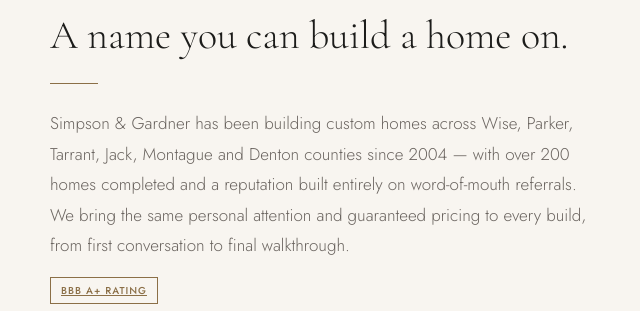
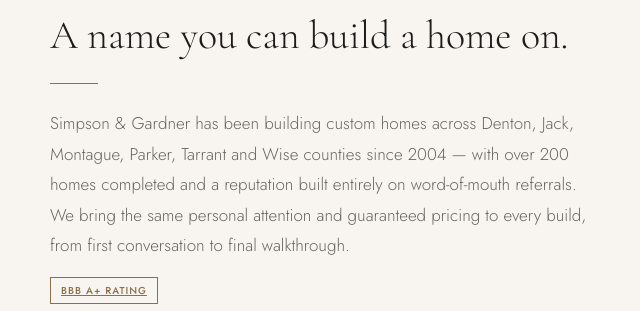
Before and after one commit to design-kings/simpson-gardner-website, a plain HTML site: page index.html in a window 1280 px wide. Shown: the part 799-1110 px from the top of the page, 10-650 px from the left. Drawn offline with nearby package versions, Linux system fonts and the light colour scheme; no server answers.

Commit message:
Alphabetize counties in homepage copy

```diff
--- a/index.html
+++ b/index.html
@@ -45,7 +45,7 @@
     <div class="section-eyebrow">Who we are</div>
     <h2 class="section-title">A name you can build a home on.</h2>
     <div class="rule"></div>
-    <p class="section-body">Simpson &amp; Gardner has been building custom homes across Wise, Parker, Tarrant, Jack, Montague and Denton counties since 2004 — with over 200 homes completed and a reputation built entirely on word-of-mouth referrals. We bring the same personal attention and guaranteed pricing to every build, from first conversation to final walkthrough.</p>
+    <p class="section-body">Simpson &amp; Gardner has been building custom homes across Denton, Jack, Montague, Parker, Tarrant and Wise counties since 2004 — with over 200 homes completed and a reputation built entirely on word-of-mouth referrals. We bring the same personal attention and guaranteed pricing to every build, from first conversation to final walkthrough.</p>
     <a class="badge-bbb" href="https://www.bbb.org/us/tx/decatur/profile/home-builders/simpson-gardner-custom-home-builders-0825-133932407" target="_blank" rel="noopener">BBB A+ Rating</a>
   </div>
   <div class="intro-pillars">
```
